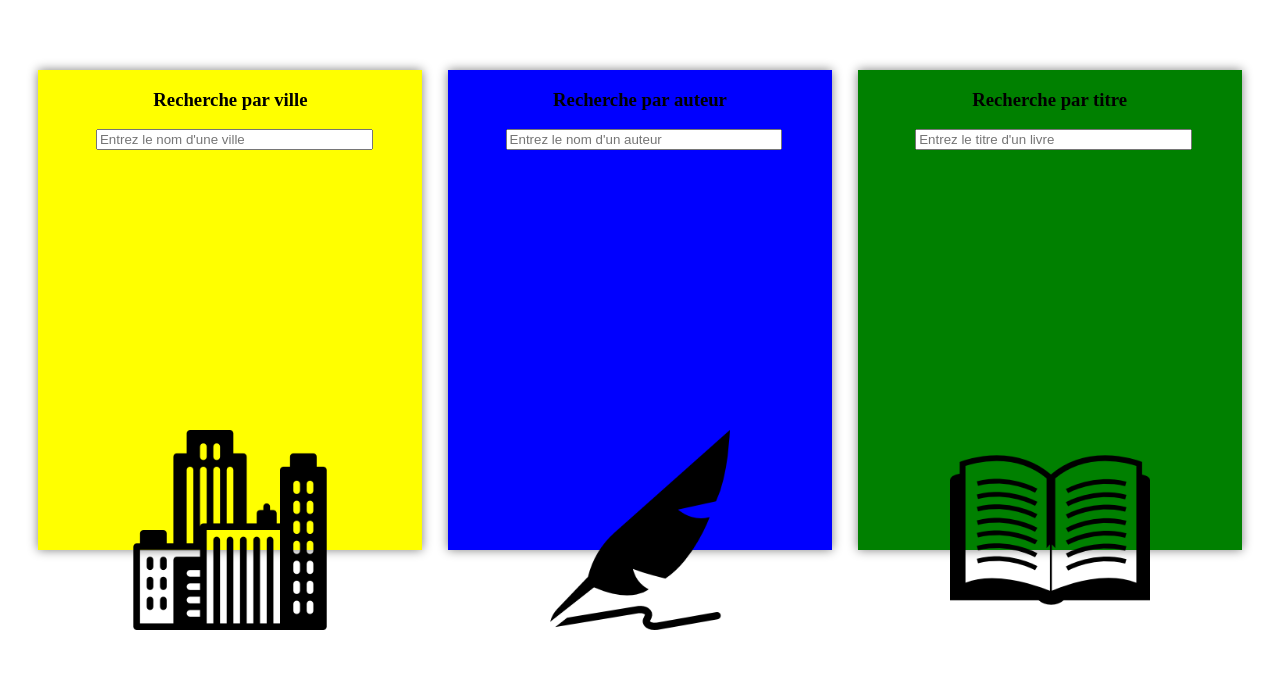
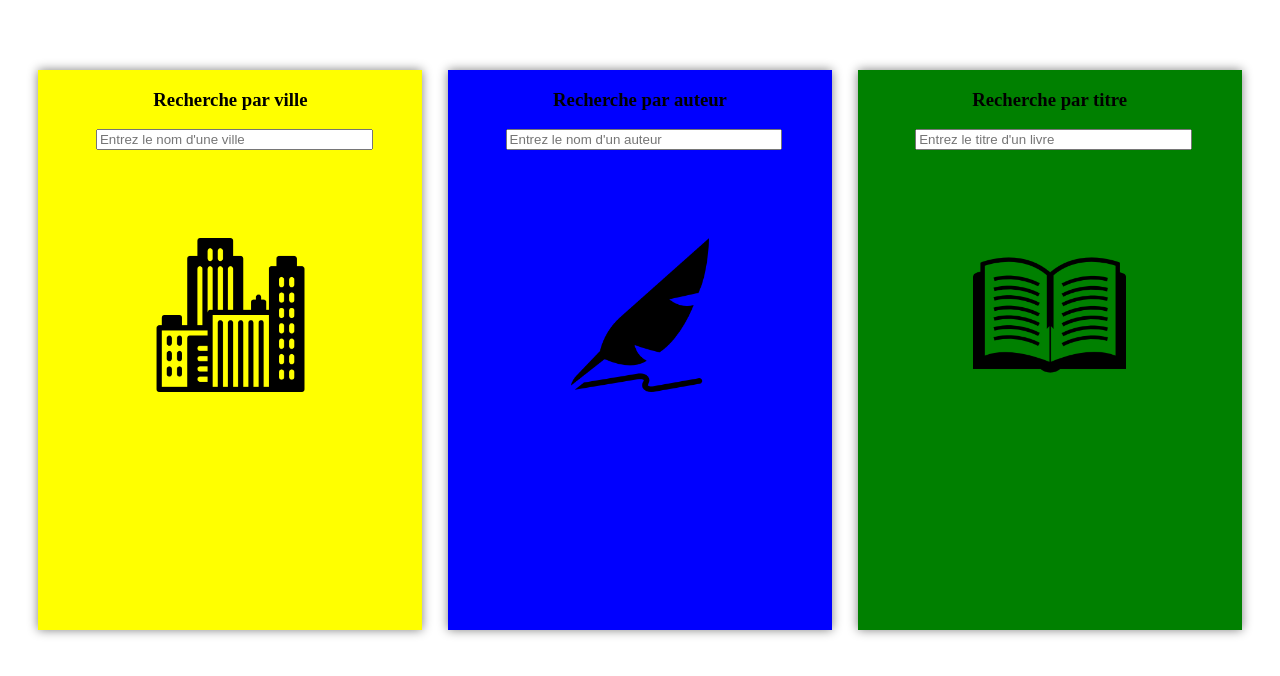
Before and after one commit to Allviinn/webliotheque, a Laravel app: page /recherche in a window 1280 px wide. Shown: the part 74-750 px from the top of the page. Run offline with Laravel 8, Linux system fonts and the light colour scheme; settings files or empty folders that the repository lacks are supplied; some libraries are stand-ins or nearby versions.

Commit message:
Mise en page fini de la page de recherche il reste couleurs et polices a faire

```diff
--- a/public/css/styleAlvin/styleRechercheCriteres.css
+++ b/public/css/styleAlvin/styleRechercheCriteres.css
@@ -86,7 +86,7 @@ body {
 
 	#articleCriteresVille {
 		width: 80%;
-		height: 60%;
+		height: 70%;
 		background-color: yellow;
 		left: 5%;
 		top: 18%;
@@ -95,7 +95,7 @@ body {
 
 	#articleCriteresAuteur {
 		width: 80%;
-		height: 60%;
+		height: 70%;
 		background-color: blue;
 		left: 9%;
 		top: 23%;
@@ -104,7 +104,7 @@ body {
 
 	#articleCriteresTitre {
 		width: 80%;
-		height: 60%;
+		height: 70%;
 		background-color: green;
 		left: 13%;
 		top: 26%;
@@ -112,9 +112,15 @@ body {
 
 	}
 
-	article img {
-		margin-top: 50px;
+	.xxl {
+		position: absolute;
+		width: 40%;
+		left: 30%;
+		top: 50%;
+		z-index: 0;
 	}
+
+
 
 	#parVille, #parAuteur, #parTitre {
 		width: 80%;
@@ -128,11 +134,12 @@ body {
 		margin-left: 10%;
 		visibility: hidden;
 		overflow: scroll;
+		z-index: 10;
 	}
 
 }
 
-@media screen and (max-width: 768px) {			/* largeur tablette */
+@media screen and (min-width: 414px) {			/* largeur tablette */
 
 	header {
 		background-color: red;
@@ -213,7 +220,7 @@ body {
 
 	#articleCriteresVille {
 		width: 80%;
-		height: 60%;
+		height: 70%;
 		background-color: yellow;
 		left: 5%;
 		top: 18%;
@@ -222,7 +229,7 @@ body {
 
 	#articleCriteresAuteur {
 		width: 80%;
-		height: 60%;
+		height: 70%;
 		background-color: blue;
 		left: 9%;
 		top: 23%;
@@ -231,7 +238,7 @@ body {
 
 	#articleCriteresTitre {
 		width: 80%;
-		height: 60%;
+		height: 70%;
 		background-color: green;
 		left: 13%;
 		top: 26%;
@@ -239,8 +246,12 @@ body {
 
 	}
 
-	article img {
-		margin-top: 50px;
+	.xxl {
+		position: absolute;
+		width: 40%;
+		left: 30%;
+		top: 30%;
+		z-index: 0;
 	}
 
 	#parVille, #parAuteur, #parTitre {
@@ -255,11 +266,12 @@ body {
 		margin-left: 20%;
 		visibility: hidden;
 		overflow: scroll;
+		z-index: 10;
 	}
 
 }
 
-@media screen and (max-width: 1200px) {			/* largeur écran ordi portable */
+@media screen and (min-width: 768px) {			/* largeur écran ordi portable */
 
 	header {
 		background-color: red;
@@ -340,7 +352,7 @@ body {
 
 	#articleCriteresVille {
 		width: 80%;
-		height: 60%;
+		height: 70%;
 		background-color: yellow;
 		left: 5%;
 		top: 18%;
@@ -349,7 +361,7 @@ body {
 
 	#articleCriteresAuteur {
 		width: 80%;
-		height: 60%;
+		height: 70%;
 		background-color: blue;
 		left: 9%;
 		top: 23%;
@@ -358,7 +370,7 @@ body {
 
 	#articleCriteresTitre {
 		width: 80%;
-		height: 60%;
+		height: 70%;
 		background-color: green;
 		left: 13%;
 		top: 26%;
@@ -366,8 +378,12 @@ body {
 
 	}
 
-	article img {
-		margin-top: 50px;
+	.xxl {
+		position: absolute;
+		width: 40%;
+		left: 30%;
+		top: 20%;
+		z-index: 0;
 	}
 
 	#parVille, #parAuteur, #parTitre {
@@ -382,12 +398,13 @@ body {
 		margin-left: 25%;
 		visibility: hidden;
 		overflow: scroll;
+		z-index: 10;
 	}
 
 
 }
 
-@media screen and (min-width: 1200px) {			/* largeur écran plus large */
+@media screen and (min-width: 1000px) {			/* largeur écran plus large */
 
 	header {
 		background-color: red;
@@ -453,7 +470,7 @@ body {
 
 	#articleCriteresVille {
 		width: 30%;
-		height: 60%;
+		height: 70%;
 		background-color: yellow;
 		left: 3%;
 		top: 18%;
@@ -462,7 +479,7 @@ body {
 
 	#articleCriteresAuteur {
 		width: 30%;
-		height: 60%;
+		height: 70%;
 		background-color: blue;
 		left: 35%;
 		top: 18%;
@@ -471,7 +488,7 @@ body {
 
 	#articleCriteresTitre {
 		width: 30%;
-		height: 60%;
+		height: 70%;
 		background-color: green;
 		left: 67%;
 		top: 18%;
@@ -479,8 +496,12 @@ body {
 
 	}
 
-	article img {
-		margin-top: 50px;
+	.xxl {
+		position: absolute;
+		width: 40%;
+		left: 30%;
+		top: 30%;
+		z-index: 0;
 	}
 
 	#parVille, #parAuteur, #parTitre {
@@ -495,6 +516,7 @@ body {
 		margin-left: 15%;
 		visibility: hidden;
 		overflow: scroll;
+		z-index: 10;
 	}
 
 }
--- a/resources/views/recherche.blade.php
+++ b/resources/views/recherche.blade.php
@@ -15,7 +15,7 @@
         <link href="https://fonts.googleapis.com/css?family=Raleway:100,600" rel="stylesheet" type="text/css">
     </head>
     <body>
-        <form method='post' id="formRecherche" action='resultat'>
+        <form method='post' id="formRecherche" action='resultat' autocomplete='off'>
         <header>
 
             <ul id="listeHeader">
@@ -36,8 +36,8 @@
                 <div class='aligne'>
                 <input type="text" name="parTitre" id="parTitre" placeholder="Entrez le titre d'un livre"><br>
                 <div class="recupAjax" id="recupAjaxTitre"></div></div>
-                <img width="200" src="css/styleAlvin/bookXXL.png">
-                <button id="boutonTitrePrecedent"><img src="css/styleAlvin/left-arrow.png"></button>
+                <img width="200" class="xxl" src="css/styleAlvin/bookXXL.png">
+                <button id="boutonTitrePrecedent"><img width="30" src="css/styleAlvin/left-arrow.png"></button>
             </article>
 
 
@@ -47,9 +47,9 @@
                 <div class='aligne'>
                 <input type="text" name="parAuteur" id="parAuteur" placeholder="Entrez le nom d'un auteur"><br>
                 <div class="recupAjax" id="recupAjaxAuteur"></div></div>
-                <img width="200" src="css/styleAlvin/auteurXXL.png">
-                <button id="boutonAuteurSuivant"><img src="css/styleAlvin/right-arrow.png"></button>
-                <button id="boutonAuteurPrecedent"><img src="css/styleAlvin/left-arrow.png"></button>
+                <img width="200" class="xxl" src="css/styleAlvin/auteurXXL.png">
+                <button id="boutonAuteurSuivant"><img width="30" src="css/styleAlvin/right-arrow.png"></button>
+                <button id="boutonAuteurPrecedent"><img width="30" src="css/styleAlvin/left-arrow.png"></button>
             </article>
 
 
@@ -59,9 +59,9 @@
                 <div class='aligne'>
                 <input type="text" name="parVille" id="parVille" placeholder="Entrez le nom d'une ville"><br>
                 <div class="recupAjax" id="recupAjaxVille"></div></div>
-                <img width="200" src="css/styleAlvin/city.png">
+                <img width="200" class="xxl" src="css/styleAlvin/city.png">
 
-                <button id="boutonVilleSuivant"><img src="css/styleAlvin/right-arrow.png"></button>
+                <button id="boutonVilleSuivant"><img width="30" src="css/styleAlvin/right-arrow.png"></button>
             </article>
 
         <input type="hidden" id="token" name="_token" value="{{ csrf_token() }}">
```
